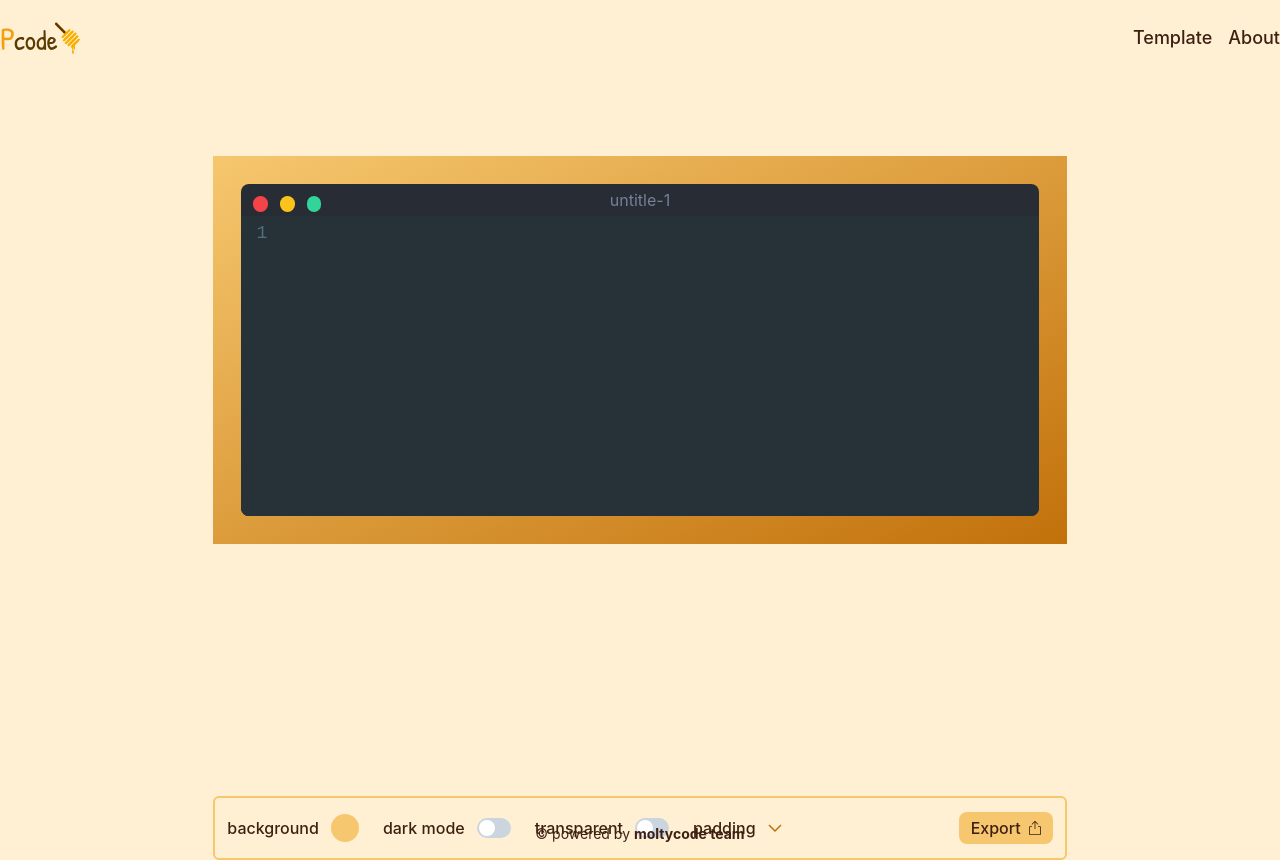
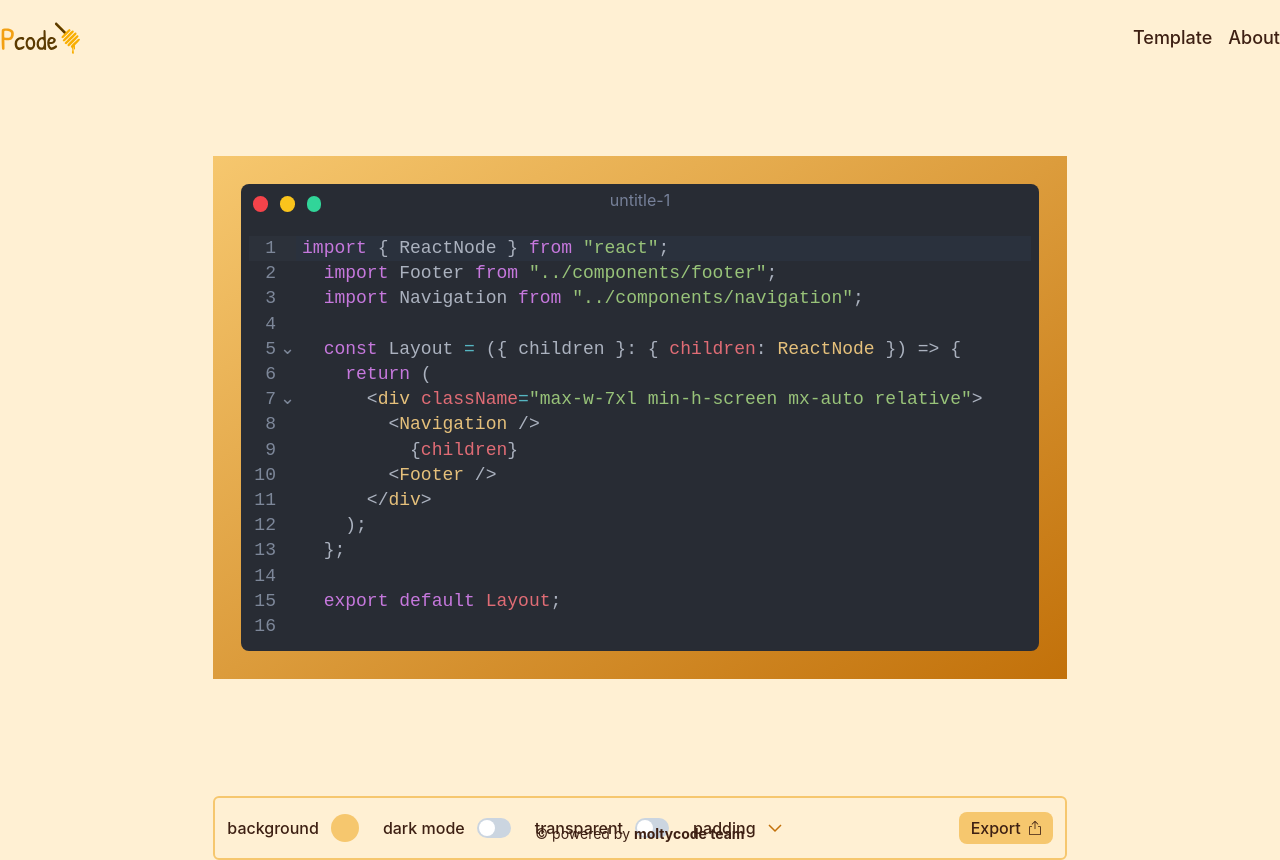
Before and after one commit to The-Pcode/pcode, a React (Create React App) app: page / in a window 1280 px wide. Built offline with nearby package versions, Linux system fonts and the light colour scheme.

Commit message:
code editor added

```diff
--- a/package.json
+++ b/package.json
@@ -5,6 +5,7 @@
   "dependencies": {
     "@chakra-ui/react": "^1.8.3",
     "@chakra-ui/switch": "^1.3.5",
+    "@codemirror/lang-javascript": "^0.19.7",
     "@emotion/react": "^11",
     "@emotion/styled": "^11",
     "@testing-library/jest-dom": "^5.14.1",
@@ -14,6 +15,7 @@
     "@types/node": "^16.7.13",
     "@types/react": "^17.0.20",
     "@types/react-dom": "^17.0.9",
+    "@uiw/react-codemirror": "^4.3.3",
     "codemirror": "^5.65.1",
     "framer-motion": "^5",
     "react": "^17.0.2",
--- a/src/components/Editor.tsx
+++ b/src/components/Editor.tsx
@@ -6,28 +6,39 @@ import "codemirror/theme/yonce.css";
 import "codemirror/mode/javascript/javascript";
 import "codemirror/mode/jsx/jsx";
 import { Controlled as ControlledEditor } from "react-codemirror2";
+import CodeMirror from "@uiw/react-codemirror";
+import { javascript } from "@codemirror/lang-javascript";
 import { useState } from "react";
 
 const Editor = () => {
-  const [value, setValue] = useState("");
 
-  const handleChange = (editor: any, data: any, value:any) => {
-    setValue(value)
-  }
+  const value = `import { ReactNode } from "react";
+  import Footer from "../components/footer";
+  import Navigation from "../components/navigation";
+
+  const Layout = ({ children }: { children: ReactNode }) => {
+    return (
+      <div className="max-w-7xl min-h-screen mx-auto relative">
+        <Navigation />
+          {children}
+        <Footer />
+      </div>
+    );
+  };
+
+  export default Layout;
+  `
 
   return (
-    <div className="h-auto">
-      <ControlledEditor
-        onBeforeChange={handleChange}
+    <div className="h-auto px-2 pb-2">
+      <CodeMirror
         value={value}
-        className="code-mirror-wrapper"
-
-        options={{
-          lineWrapping: true,
-          line: true,
-          mode: "jsx",
-          theme: "material",
-          lineNumbers: true,
+        height="auto"
+        className="codemirror"
+        extensions={[javascript({ jsx: true })] }
+        theme='dark'
+        onChange={(value, viewUpdate) => {
+          console.log("value:", value);
         }}
       />
     </div>
--- a/src/index.css
+++ b/src/index.css
@@ -6,8 +6,7 @@ body, #root{
   background-color: #FFF0D3;
 }
 
-.code-mirror-wrapper{
+.codemirror{
   overflow: hidden;
   font-size: 18px;
-  height: auto;
 }
--- a/src/pages/homePage.tsx
+++ b/src/pages/homePage.tsx
@@ -12,8 +12,8 @@ const HomePage = () => {
   return (
     <div className="pt-24  w-full min-h-[50rem] h-auto flex flex-col justify-between">
       <div className="mx-auto w-8/12 min-h-96 h-auto bg-gradient-to-tl from-primary-300 to-primary-200 p-7">
-        <div className="bg-secondary-code w-full h-full rounded-lg overflow-hidden">
-          <div className="w-full h-8  rounded-t-md flex justify-between items-end pb-1 pl-3  pr-3">
+        <div className="bg-secondary-code w-full h-full rounded-lg overflow-hidden ">
+          <div className="w-full h-8 mb-4 rounded-t-md flex justify-between items-end pb-1 pl-3  pr-3">
             <div className="flex w-20">
               {controls.map((item) => (
                 <span
```
Also changed, not shown: 1 other file (tests, documents, lock files or other folders).
